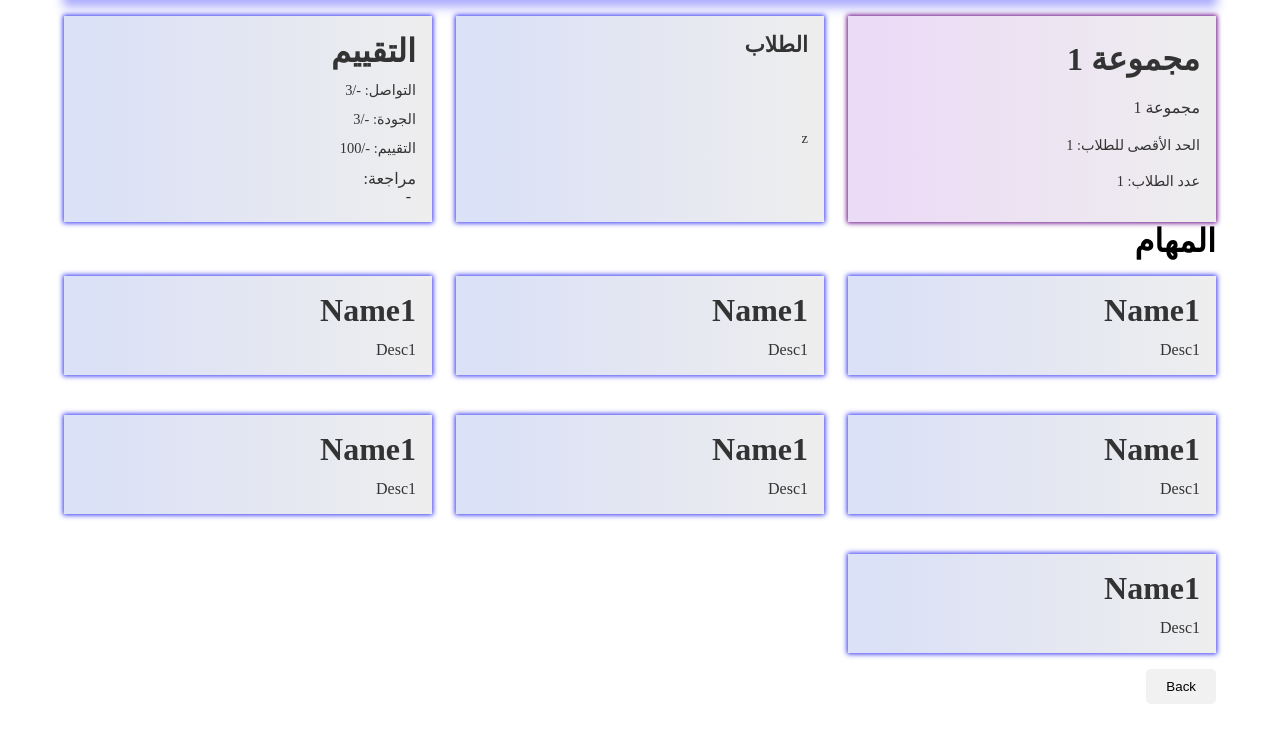
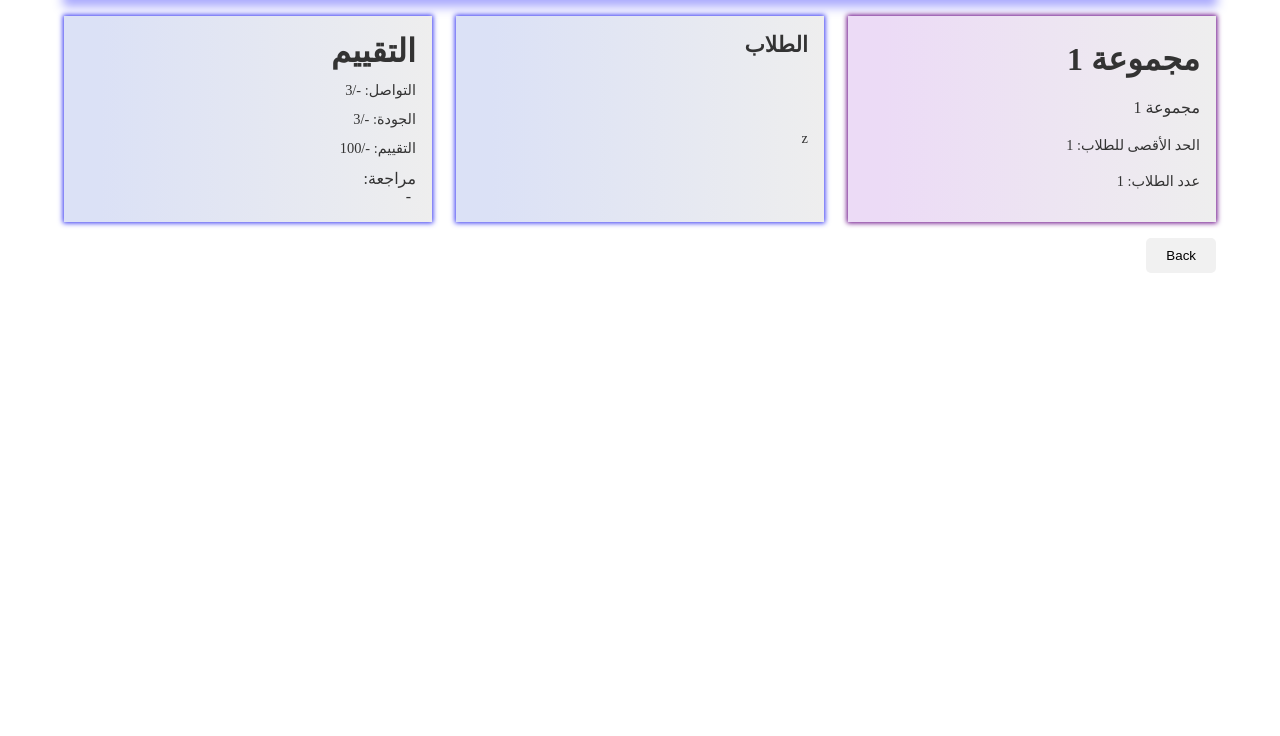
Before and after one commit to feny1/WebUQU8, a PHP site: page /pages/viewGroupDetails.php?id=1 in a window 1280 px wide. Shown: the part 99-835 px from the top of the page. After the commit the page ends 372 px from the top, so only its background shows below. Run offline with PHP 8.4, Linux system fonts and the light colour scheme; data comes from the database, SQL or seed files in the repository; data that the repository does not hold is empty.

Commit message:
remove the tasks

```diff
--- a/pages/viewGroupDetails.php
+++ b/pages/viewGroupDetails.php
@@ -108,22 +108,6 @@ $missions = [
         </div>
 
     </main>
-    <h1>المهام</h1>
-    <main class="container">
-
-        <?php foreach ($missions as $mission) : ?>
-            <div class="group">
-                <h1 class="title">
-                    <?php echo $mission['name']; ?>
-                </h1>
-                <p><?php echo $mission['description']; ?></p>
-                <?php if ($user['role'] === 'teacher') { ?>
-                    <a href="../pages/missionEdit.php?id=<?php echo $group['id']; ?>">تعديل</a>
-                <?php } ?>
-            </div>
-        <?php endforeach; ?>
-    </main>
-
     <!-- if the user is a student, show the join group form only if the group is not full and the user is not a member of any group in the class -->
     <?php if ($user['role'] == 'student' && count($members) < $group['limit'] && !in_array($user['id'], array_column($students, 'id'))) : ?>
         <form action="../actions/joinGroup.php" method="post">
```
